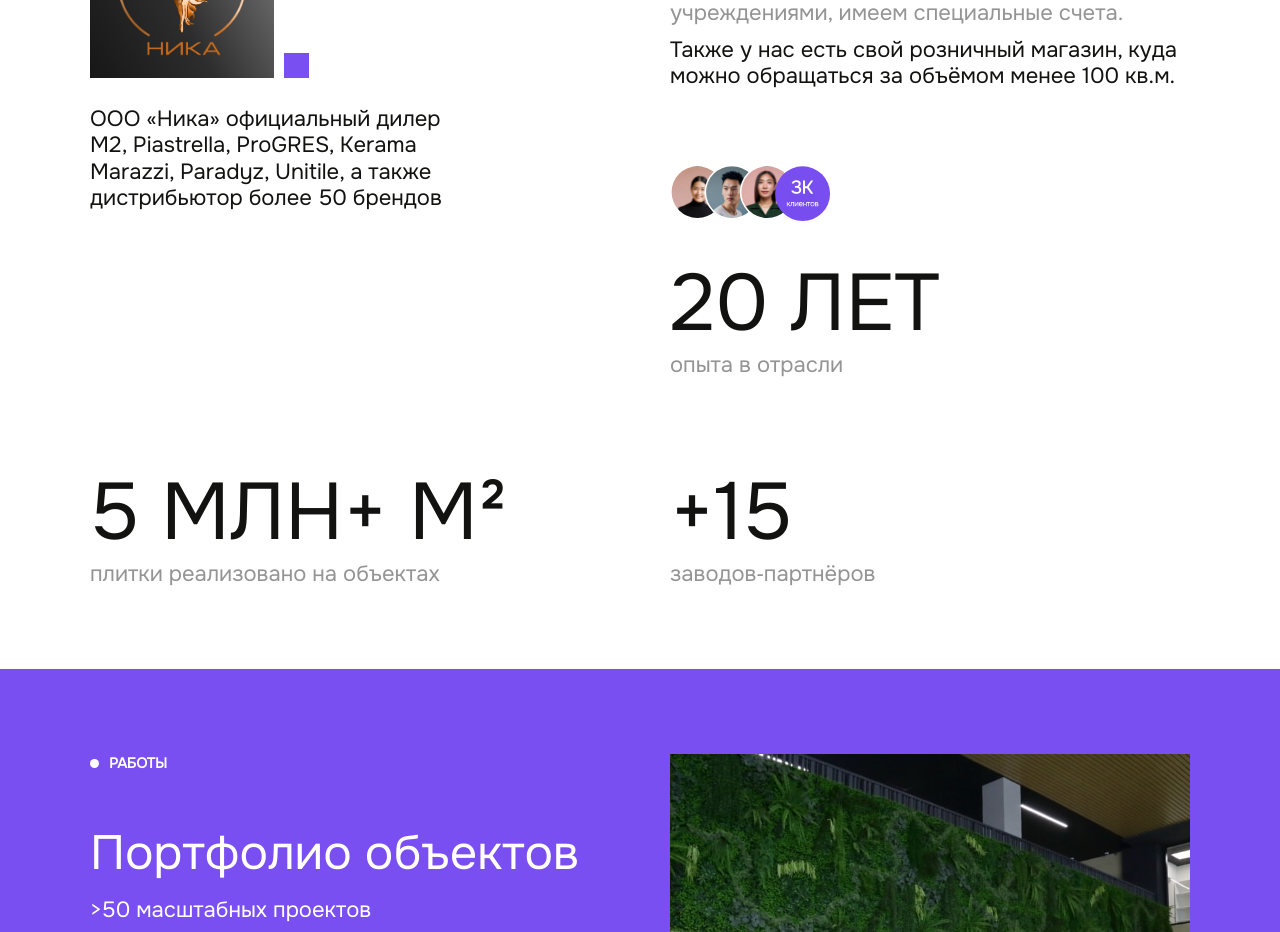
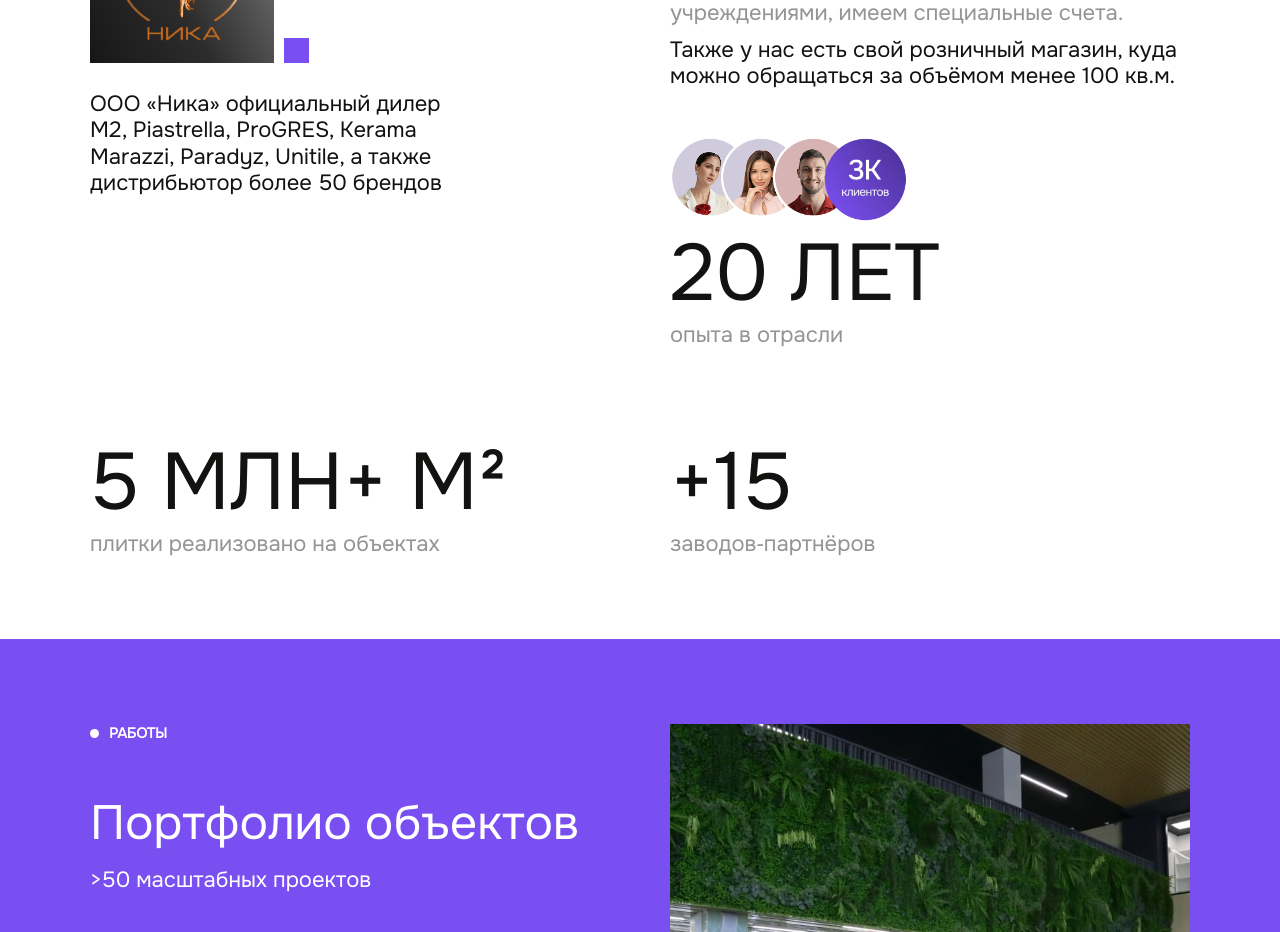
Before and after one commit to klavrenuk/nika, a Vue app: page / in a window 1280 px wide. Shown: the part 2000-2932 px from the top of the page. Built offline with nearby package versions, Linux system fonts and the light colour scheme; a web font is replaced by a local one; what vue-yandex-maps would draw is missing.

Commit message:
aboutRIght: доработки

```diff
--- a/src/components/about/AboutRight.vue
+++ b/src/components/about/AboutRight.vue
@@ -53,7 +53,7 @@ onMounted(() => {
       </p>
     </div>
 
-    <img src="/images/about-people.svg" alt="" class="about-right__people" />
+    <img src="/images/about-people.png" alt="" class="about-right__people" />
 
     <div class="about-right__footer d-flex align-items-center flex-wrap">
       <AboutAchievements :text="`${counterYears} лет`" description="опыта в отрасли" />
@@ -98,9 +98,9 @@ onMounted(() => {
 }
 
 .about-right__people {
-  margin-top: 48px;
-  height: 72px;
-  width: 204px;
+  margin: 20px 0 -30px;
+  height: 100px;
+  width: 300px;
   object-fit: cover;
 }
 
```
Also changed, not shown: public/images/about-people.png (added), public/images/about-people.svg (deleted).
